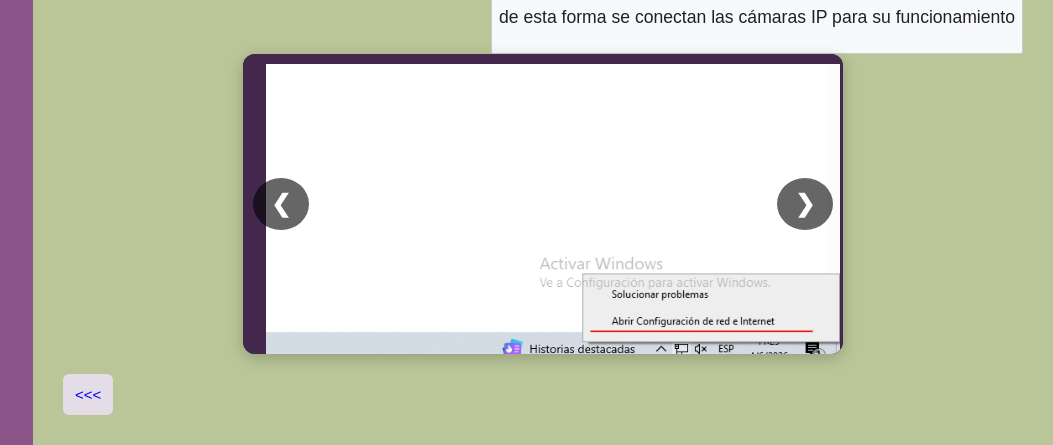
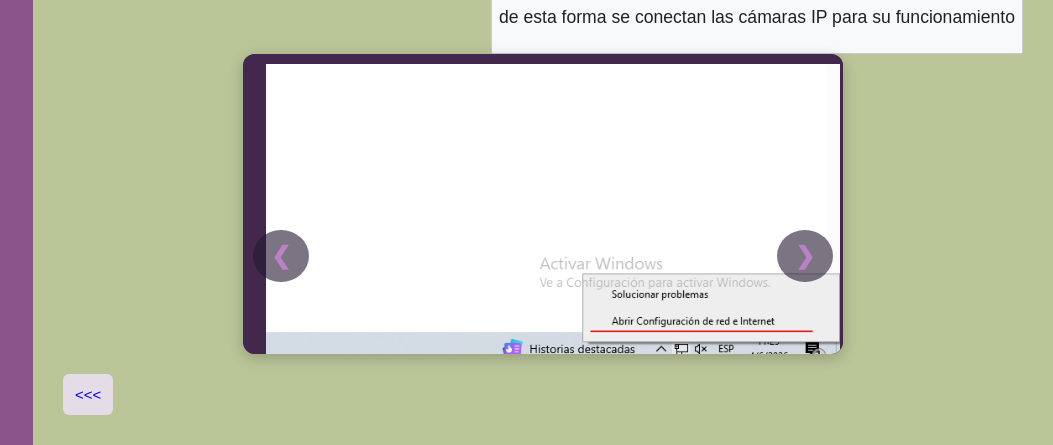
Before and after one commit to pasantehur-tech/pasante_pepe, a plain HTML site: page camaras.html in a window 1280 px wide. Shown: the part 1435-1880 px from the top of the page, without its empty margins (227-1280 px from the left). Drawn offline with Linux system fonts and the light colour scheme; a script that the page names is missing.

Commit message:
Update camaras.css

```diff
--- a/css/camaras.css
+++ b/css/camaras.css
@@ -288,11 +288,11 @@ figure {
 
 .btn-nav {
     position: absolute;      /* Despega los botones del flujo y los hace "flotar" encima de las fotos */
-    top: 50%;                /* Baja el botón hasta la mitad exacta de la altura del carrusel */
-    transform: translateY(-50%); /* Corrige el eje del propio botón para que el centrado sea perfecto */
-    background-color: rgba(0, 0, 0, 0.6); /* Le da un fondo negro transparente al botón */
-    color: white;            /* Hace que la flecha interna sea de color blanco */
-    border: none;            /* Elimina el borde gris feo que los botones traen por defecto */
+    top:50%;             /* Baja el botón hasta la mitad exacta de la altura del carrusel */
+    transform: translateY(50%); /* Corrige el eje del propio botón para que el centrado sea perfecto */
+    background-color: rgba(36, 25, 49, 0.6); /* Le da un fondo negro transparente al botón */
+    color: rgb(187, 129, 199);            /* Hace que la flecha interna sea de color blanco */
+    border: none;
     font-size: 24px;         /* Agranda el tamaño de la flecha */
     font-weight: bold;
     padding: 12px 18px;      /* Le da espacio interno al botón para que sea más fácil hacerle clic */
```
